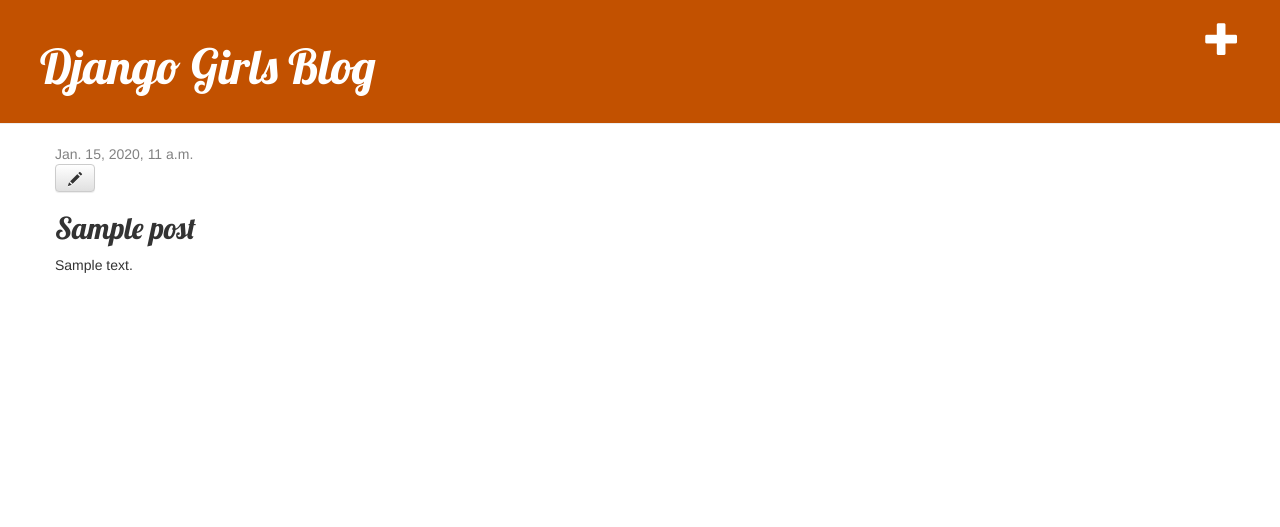
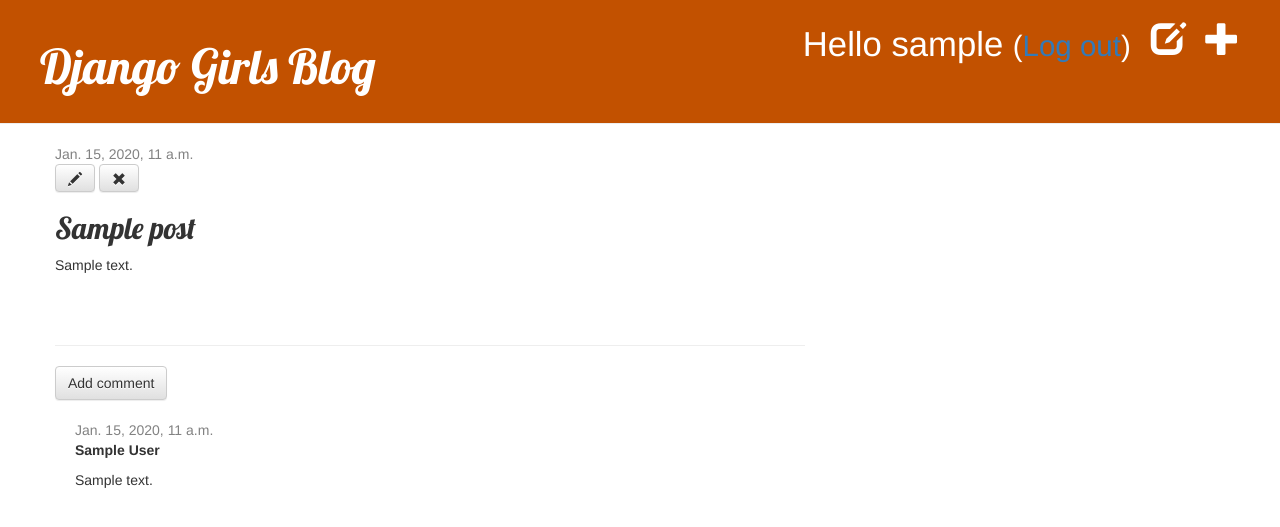
Before and after one commit to arslanselcuk/myBlogApp, a Django app: page /post/1/ in a window 1280 px wide. Shown: the top 527 px of the page. Run offline with Django 3.2, Linux system fonts and the light colour scheme; a user stored in the database is signed in; tables that the repository leaves empty hold one stand-in row (values such as "Sample post"); some libraries are stand-ins or nearby versions.

Commit message:
last status

```diff
--- a/blog/admin.py
+++ b/blog/admin.py
@@ -1,4 +1,5 @@
 from django.contrib import admin
-from .models import Post
+from .models import Post, Comment
 
 admin.site.register(Post)
+admin.site.register(Comment)
--- a/blog/models.py
+++ b/blog/models.py
@@ -17,6 +17,9 @@
     def __str__(self):
         return self.title
 
+    def approved_comments(self):
+        return self.comments.filter(approved_comment=True)
+
 class Deneme(models.Model):
     author = models.ForeignKey(settings.AUTH_USER_MODEL, on_delete=models.CASCADE)
     title = models.CharField(max_length=200)
@@ -30,3 +33,17 @@
 
     def __str__(self):
         return self.title
+
+class Comment(models.Model):
+    post = models.ForeignKey('blog.Post', on_delete=models.CASCADE, related_name='comments')    # The related_name option in models.ForeignKey allows us to have access to comments from within the Post model.
+    author = models.CharField(max_length=200)
+    text = models.TextField()
+    created_date = models.DateTimeField(default=timezone.now)
+    approved_comment = models.BooleanField(default=False)
+
+    def approve(self):
+        self.approved_comment = True
+        self.save()
+
+    def __str__(self):
+        return self.text
--- a/blog/static/css/blog.css
+++ b/blog/static/css/blog.css
@@ -44,3 +44,7 @@
 .post h2 a, .post h2 a:visited {
     color: #000000;
 }
+
+.comment {
+    margin: 20px 0px 20px 20px;
+}
--- a/blog/templates/blog/base.html
+++ b/blog/templates/blog/base.html
@@ -11,6 +11,11 @@
 		<div class="page-header">
 		{% if user.is_authenticated %}
 			<a href="{% url 'post_new' %}" class="top-menu"><span class="glyphicon glyphicon-plus"></span></a>
+			<a href="{% url 'post_draft_list' %}" class="top-menu"><span class="glyphicon glyphicon-edit"></span></a>
+	        <p class="top-menu">Hello {{ user.username }} <small>(<a href="{% url 'logout' %}">Log out</a>)</small></p>
+
+		{% else %}
+			 <a href="{% url 'login' %}" class="top-menu"><span class="glyphicon glyphicon-lock"></span></a>
 		{% endif %}
 
 			<h1><a href="/">Django Girls Blog</a></h1>
--- a/blog/templates/blog/post_detail.html
+++ b/blog/templates/blog/post_detail.html
@@ -1,17 +1,49 @@
 {% extends 'blog/base.html' %}
 
 {% block content %}
+
     <div class="post">
         {% if post.published_date %}
             <div class="date">
                 {{ post.published_date }}
             </div>
+		{% else %}
+			<a class="btn btn-default" href="{% url 'post_publish' pk=post.pk %}">Publish</a>
         {% endif %}
+
+
+
 		{% if user.is_authenticated %}
+
 			<a class="btn btn-default" href="{% url 'post_edit' pk=post.pk %}"><span class="glyphicon glyphicon-pencil"></span></a>
+			<a class="btn btn-default" href="{% url 'post_remove' pk=post.pk %}"><span class="glyphicon glyphicon-remove"></span></a>
+
 		{% endif %}
 
         <h2>{{ post.title }}</h2>
         <p>{{ post.text|linebreaksbr }}</p>
     </div>
+
+
+	<hr>
+	<a class="btn btn-default" href="{% url 'add_comment_to_post' pk=post.pk %}">Add comment</a>
+
+	{% for comment in post.comments.all %}
+    {% if user.is_authenticated or comment.approved_comment %}
+		<div class="comment">
+			<div class="date">
+				{{ comment.created_date }}
+				{% if not comment.approved_comment %}
+					<a class="btn btn-default" href="{% url 'comment_remove' pk=comment.pk %}"><span class="glyphicon glyphicon-remove"></span></a>
+					<a class="btn btn-default" href="{% url 'comment_approve' pk=comment.pk %}"><span class="glyphicon glyphicon-ok"></span></a>
+				{% endif %}
+			</div>
+			<strong>{{ comment.author }}</strong>
+			<p>{{ comment.text|linebreaks }}</p>
+		</div>
+		{% endif %}
+	{% empty %}
+		<p>No comments here yet :(</p>
+	{% endfor %}
+
 {% endblock %}
--- a/blog/templates/blog/post_list.html
+++ b/blog/templates/blog/post_list.html
@@ -11,6 +11,9 @@
 			-->
 			<h2><a href="{% url 'post_detail' pk=post.pk %}">{{ post.title }}</a></h2>
 			<p>{{ post.text|linebreaksbr }}</p>
+
+			<a href="{% url 'post_detail' pk=post.pk %}">Comments: {{ post.comments.count }}</a>
+
 		</div>
 	{% endfor %}
 {% endblock %}
--- a/blog/urls.py
+++ b/blog/urls.py
@@ -6,6 +6,11 @@
     path('post/<int:pk>/', views.post_detail, name='post_detail'),
     path('post/new/', views.post_new, name='post_new'),
     path('post/<int:pk>/edit/', views.post_edit, name='post_edit'),
-
+    path('drafts/', views.post_draft_list, name='post_draft_list'),
+    path('post/<pk>/publish/', views.post_publish, name='post_publish'),
+    path('post/<pk>/remove/', views.post_remove, name='post_remove'),
+    path('post/<int:pk>/comment/', views.add_comment_to_post, name='add_comment_to_post'),
+    path('comment/<int:pk>/approve/', views.comment_approve, name='comment_approve'),
+    path('comment/<int:pk>/remove/', views.comment_remove, name='comment_remove'),
 
 ]
--- a/blog/views.py
+++ b/blog/views.py
@@ -1,34 +1,38 @@
 from django.shortcuts import render
 from django.shortcuts import redirect
-from .models import Post
-from .forms import PostForm
+from .models import Post, Comment
+from .forms import PostForm, CommentForm
 from django.utils import timezone
 from django.shortcuts import render, get_object_or_404
+from django.contrib.auth.decorators import login_required
 
 # Create your views here.
 
 
 def post_list(request):
-    posts = Post.objects.order_by('published_date')
+    posts = Post.objects.filter(published_date__isnull=False).order_by('published_date')
     return render(request, 'blog/post_list.html', {'posts': posts})
 
 def post_detail(request, pk):
     post = get_object_or_404(Post, pk=pk)
     return render(request, 'blog/post_detail.html', {'post': post})
 
+
+@login_required
 def post_new(request):
     if request.method == "POST":
         form = PostForm(request.POST)
         if form.is_valid():
             post = form.save(commit=False)
             post.author = request.user
-            post.published_date = timezone.now()
+            #post.published_date = timezone.now()
             post.save()
             return redirect('post_detail', pk=post.pk)
     else:
         form = PostForm()
     return render(request, 'blog/post_edit.html', {'form': form})
 
+@login_required
 def post_edit(request, pk):
     post = get_object_or_404(Post, pk=pk)
     if request.method == "POST":
@@ -36,9 +40,58 @@
         if form.is_valid():
             post = form.save(commit=False)
             post.author = request.user
-            post.published_date = timezone.now()
+            #post.published_date = timezone.now()
             post.save()
             return redirect('post_detail', pk=post.pk)
     else:
         form = PostForm(instance=post)
     return render(request, 'blog/post_edit.html', {'form': form})
+
+
+@login_required
+def post_draft_list(request):
+    posts = Post.objects.filter(published_date__isnull=True).order_by('created_date')
+    return render(request, 'blog/post_draft_list.html', {'posts': posts})
+
+
+@login_required
+def post_publish(request, pk):
+    post = get_object_or_404(Post, pk=pk)
+    post.publish()
+    return redirect('post_detail', pk=pk)
+
+
+@login_required
+def post_remove(request, pk):
+    post = get_object_or_404(Post, pk=pk)
+    post.delete()
+    return redirect('post_list')
+
+
+@login_required
+def add_comment_to_post(request, pk):
+    post = get_object_or_404(Post, pk=pk)
+    if request.method == "POST":
+        form = CommentForm(request.POST)
+        if form.is_valid():
+            comment = form.save(commit=False)
+            comment.post = post
+            comment.save()
+            return redirect('post_detail', pk=post.pk)
+    else:
+        form = CommentForm()
+    return render(request, 'blog/add_comment_to_post.html', {'form': form})
+
+
+
+@login_required
+def comment_approve(request, pk):
+    comment = get_object_or_404(Comment, pk=pk)
+    comment.approve()
+    return redirect('post_detail', pk=comment.post.pk)
+
+@login_required
+def comment_remove(request, pk):
+    comment = get_object_or_404(Comment, pk=pk)
+    comment.delete()
+    return redirect('post_detail', pk=comment.post.pk)
--- a/mysite/settings.py
+++ b/mysite/settings.py
@@ -14,7 +14,7 @@
 
 # Build paths inside the project like this: os.path.join(BASE_DIR, ...)
 BASE_DIR = os.path.dirname(os.path.dirname(os.path.abspath(__file__)))
-
+LOGIN_REDIRECT_URL = '/'
 
 # Quick-start development settings - unsuitable for production
 # See https://docs.djangoproject.com/en/2.2/howto/deployment/checklist/
--- a/mysite/urls.py
+++ b/mysite/urls.py
@@ -15,8 +15,13 @@
 """
 from django.contrib import admin
 from django.urls import path, include
+from django.contrib.auth import views
+
 
 urlpatterns = [
     path('admin/', admin.site.urls),
     path('', include('blog.urls')),
+    path('accounts/login/', views.LoginView.as_view(), name='login'),
+    path('accounts/logout/', views.LogoutView.as_view(next_page='/'), name='logout'),
+
 ]
```
Also changed, not shown: blog/forms.py (+7 -1 lines), blog/templates/blog/add_comment_to_post.html (added, +9 -0 lines), blog/templates/blog/post_draft_list.html (added, +11 -0 lines), blog/templates/registration/login.html (added, +24 -0 lines), blog/migrations/0003_comment.py (added).
